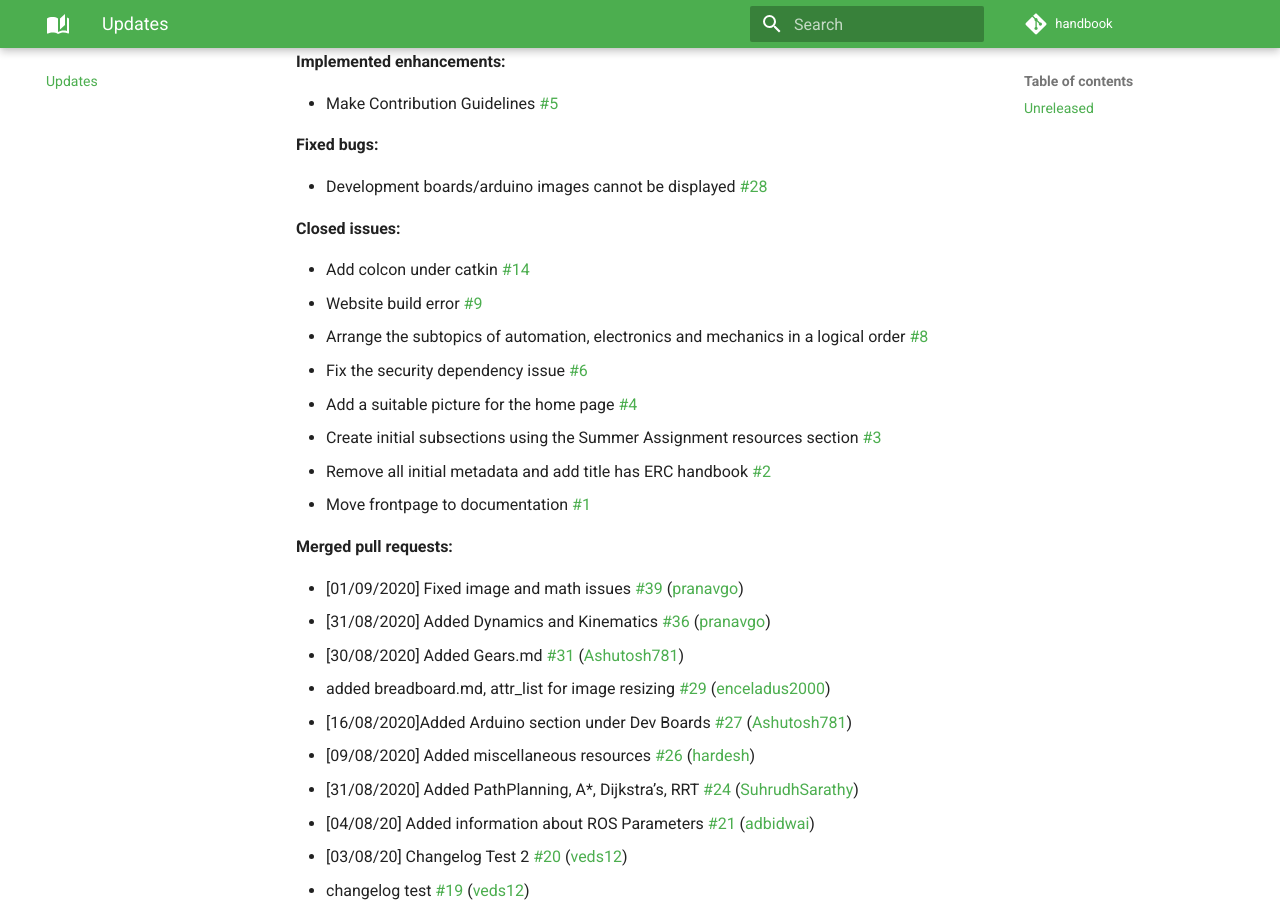
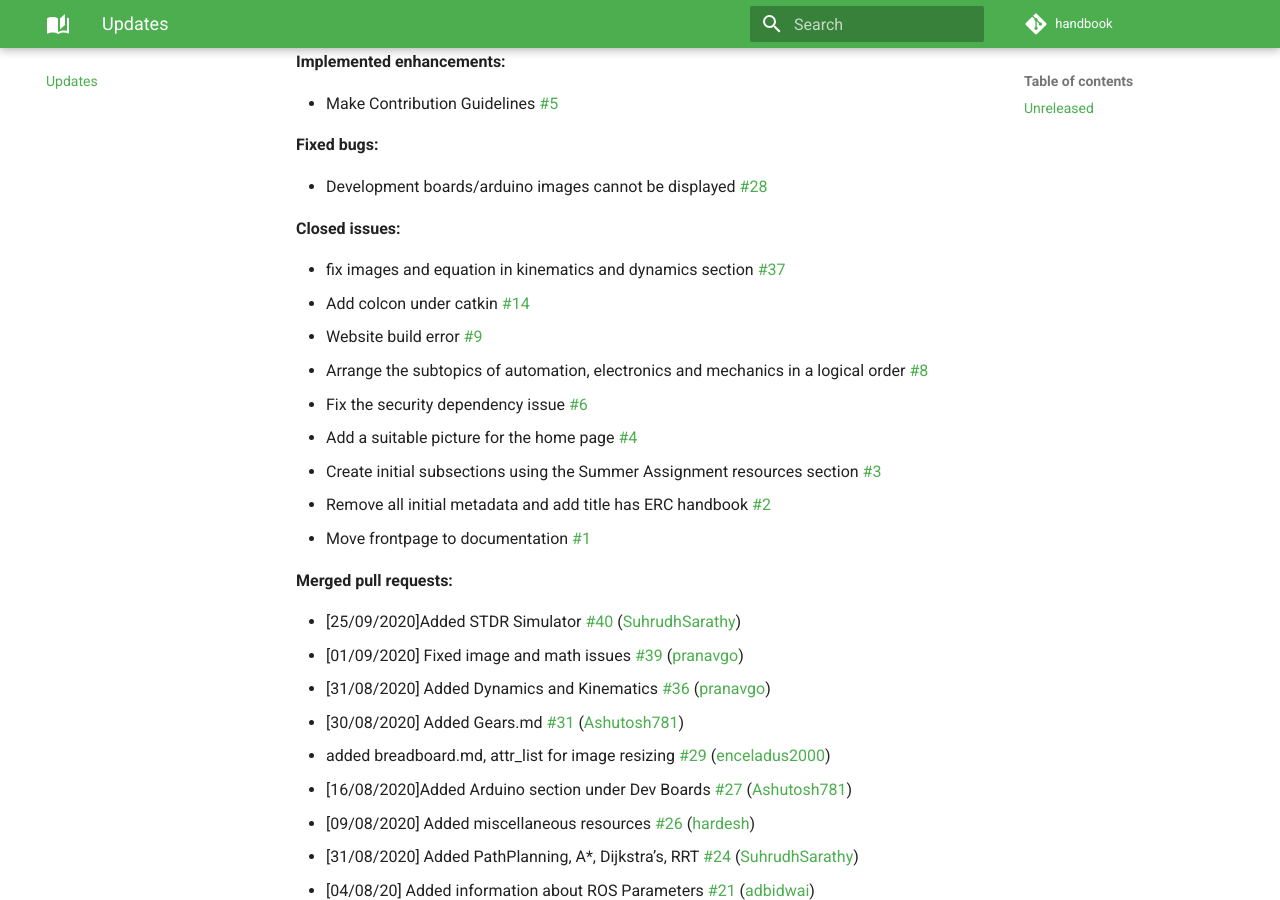
Before and after one commit to ERC-BPGC/handbook, an MkDocs documentation site: the page built from docs/CHANGELOG.md, in a window 1280 px wide and 900 px high, scrolled down 271 px. Built offline with MkDocs 1.6.1 and Material for MkDocs 9.7.7, drawn with Linux system fonts in a browser that asks for light colours; comment, search, counter and statistics services are not loaded.

Commit message:
Updated CHANGELOG.md

```diff
--- a/docs/CHANGELOG.md
+++ b/docs/CHANGELOG.md
@@ -14,6 +14,7 @@
 
 **Closed issues:**
 
+- fix images and equation in kinematics and dynamics section [\#37](https://github.com/ERC-BPGC/handbook/issues/37)
 - Add colcon under catkin [\#14](https://github.com/ERC-BPGC/handbook/issues/14)
 - Website build error [\#9](https://github.com/ERC-BPGC/handbook/issues/9)
 - Arrange the subtopics of automation, electronics and mechanics in a logical order [\#8](https://github.com/ERC-BPGC/handbook/issues/8)
@@ -25,6 +26,7 @@
 
 **Merged pull requests:**
 
+- \[25/09/2020\]Added STDR Simulator [\#40](https://github.com/ERC-BPGC/handbook/pull/40) ([SuhrudhSarathy](https://github.com/SuhrudhSarathy))
 - \[01/09/2020\] Fixed image and math issues [\#39](https://github.com/ERC-BPGC/handbook/pull/39) ([pranavgo](https://github.com/pranavgo))
 - \[31/08/2020\] Added Dynamics and Kinematics [\#36](https://github.com/ERC-BPGC/handbook/pull/36) ([pranavgo](https://github.com/pranavgo))
 - \[30/08/2020\] Added Gears.md [\#31](https://github.com/ERC-BPGC/handbook/pull/31) ([Ashutosh781](https://github.com/Ashutosh781))
```
